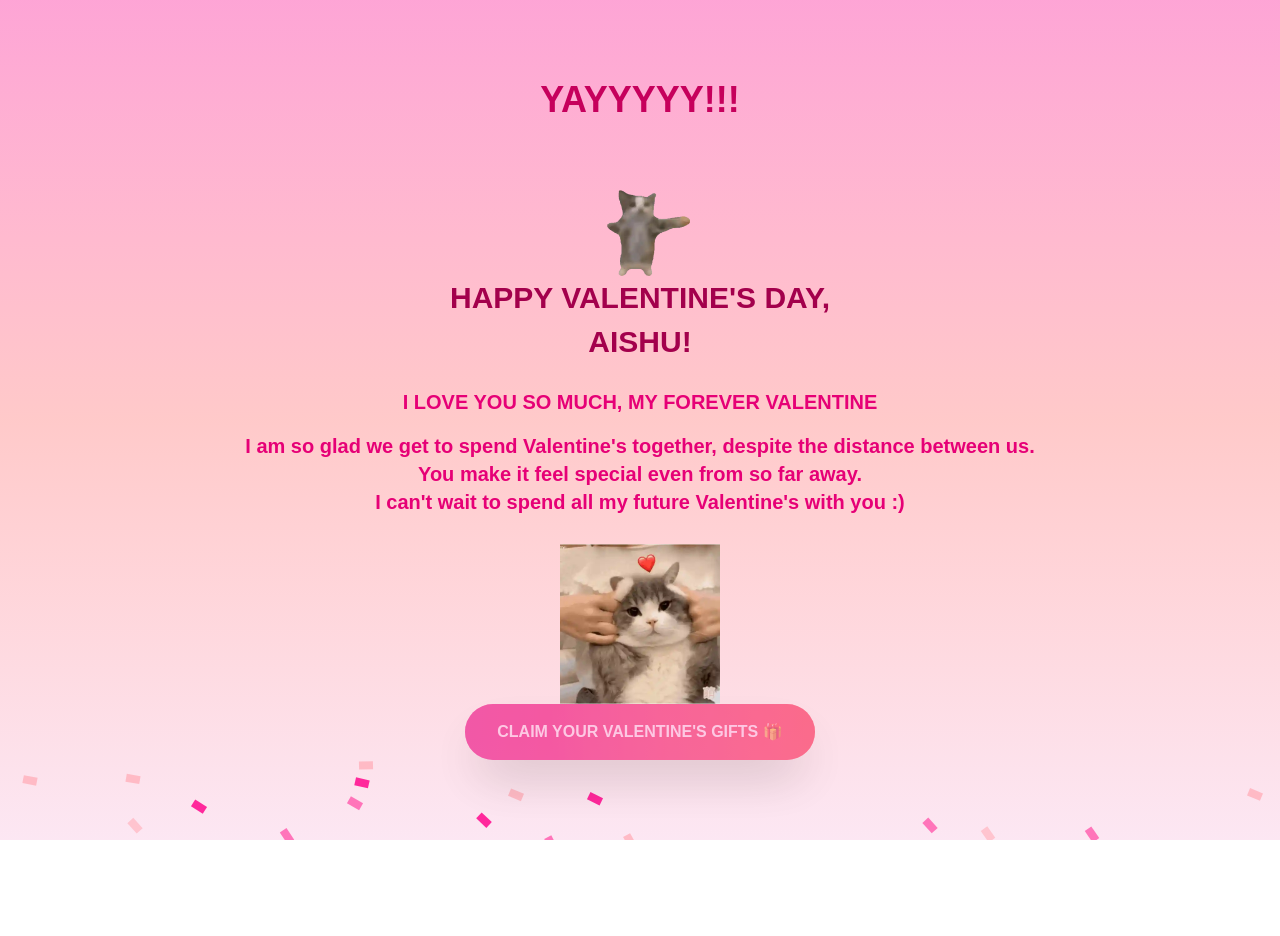
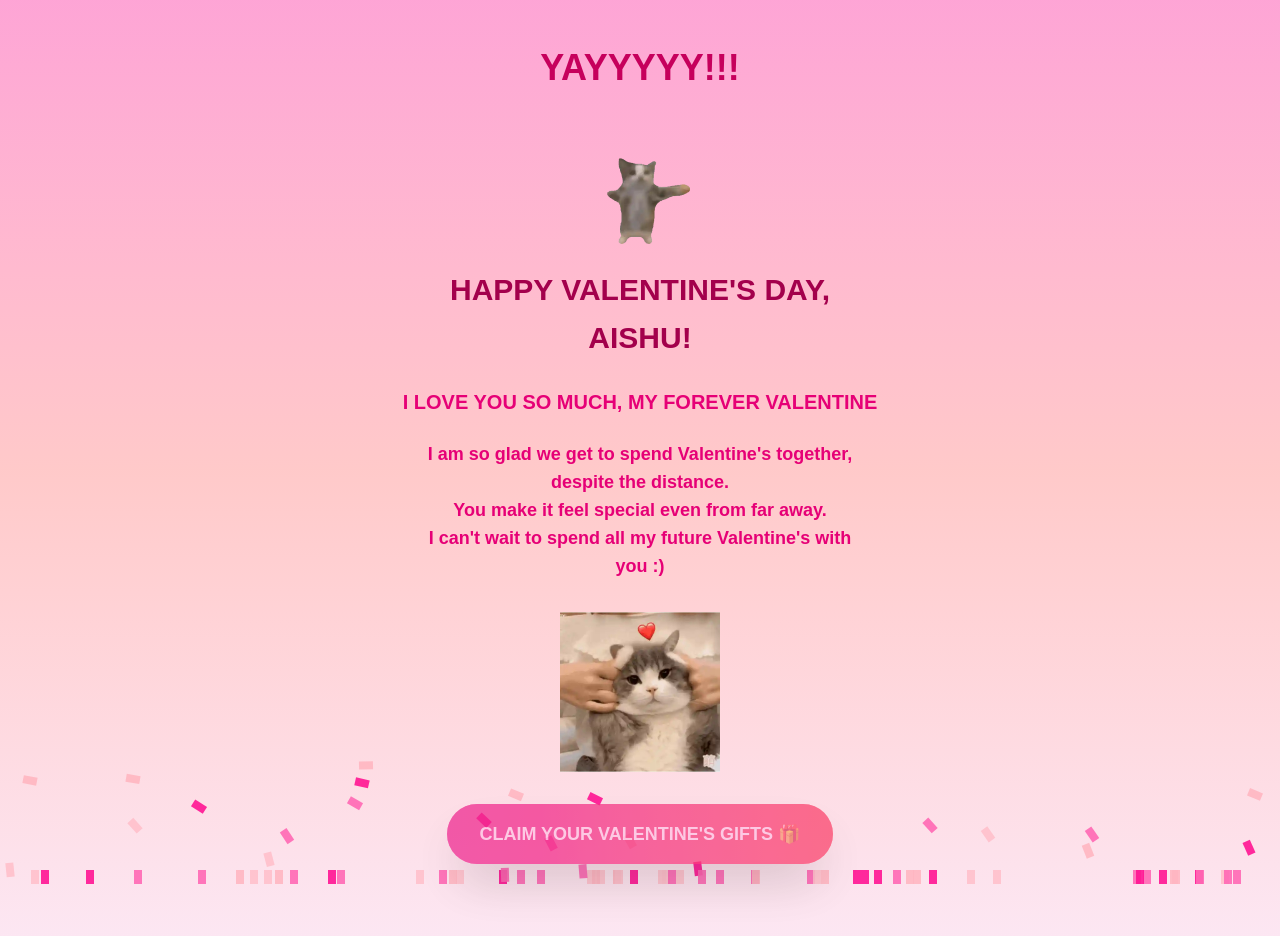
Before and after one commit to firsttimec0der/valentines, a Next.js app: page /hvd in a window 1280 px wide. Shown: the top 936 px of the page. Before the commit the page ends 840 px from the top, so only its background shows below. Built offline with nearby package versions, Linux system fonts and the light colour scheme.

Commit message:
fix formatting issues

```diff
--- a/app/gifts/page.tsx
+++ b/app/gifts/page.tsx
@@ -12,13 +12,18 @@ export default function GiftsPage() {
   ];
 
   return (
-    <main className="min-h-screen bg-gradient-to-b from-pink-300 via-red-200 to-pink-100 flex flex-col items-center px-4 py-12">
-      <div className='flex flex-1 flex-col items-center justify-center text-center gap-2'>
-        <h1 className="text-3xl sm:text-4xl font-extrabold text-pink-700 mb-10 text-center">
+    <main className="min-h-screen bg-gradient-to-b from-pink-300 via-red-200 to-pink-100 flex flex-col items-center px-4 py-8">
+
+      {/* Content container */}
+      <div className='flex flex-1 flex-col items-center justify-start text-center gap-6 w-full max-w-5xl'>
+
+        {/* Title */}
+        <h1 className="text-3xl sm:text-4xl font-extrabold text-pink-700 mb-6 text-center">
           Aishu's Valentine's Gifts
         </h1>
 
-        <div className="grid grid-cols-1 sm:grid-cols-3 gap-8 w-full max-w-4xl">
+        {/* Gifts grid */}
+        <div className="grid grid-cols-1 sm:grid-cols-3 gap-6 w-full">
           {gifts.map((gift) => (
             <div
               key={gift.name}
@@ -29,7 +34,7 @@ export default function GiftsPage() {
                 rounded-2xl
                 shadow-xl
                 flex flex-col items-center justify-center
-                h-48
+                h-44 sm:h-48
                 text-5xl
                 transition
                 hover:scale-105
@@ -41,7 +46,7 @@ export default function GiftsPage() {
               <p className="text-lg mt-4 text-pink-600 font-semibold">
                 Gift {gift.no}
               </p>
-                <p className="text-lg mt-2 ml-4 mr-4 text-pink-600 font-semibold">
+              <p className="text-sm sm:text-lg mt-2 mx-4 text-pink-600 font-semibold">
                 Tap to reveal...
               </p>
             </div>
@@ -50,7 +55,7 @@ export default function GiftsPage() {
       </div>
 
       {/* Back Button */}
-      <div className="flex justify-center mt-12">
+      <div className="fixed bottom-15 left-0 right-0 flex justify-center z-20">
         <button
           onClick={() => router.push('/hvd')}
           className="
--- a/app/gifts/vouchers/page.tsx
+++ b/app/gifts/vouchers/page.tsx
@@ -105,7 +105,7 @@ export default function FutureVouchersPage() {
       </div>
 
       {/* Back Button */}
-      <div className="flex justify-center mt-12">
+      <div className="fixed bottom-15 left-0 right-0 flex justify-center z-20">
         <button
           onClick={() => router.push('/gifts')}
           className="
--- a/app/hvd/page.tsx
+++ b/app/hvd/page.tsx
@@ -31,10 +31,10 @@ export default function HvdPage() {
       />
 
       {/* Content */}
-      <div className="relative z-10 min-h-screen flex flex-col px-4">
+      <div className="relative z-10 flex flex-col px-4 py-6 sm:py-12 min-h-screen">
 
         {/* TOP */}
-        <div className="flex flex-col items-center pt-20 gap-4">
+        <div className="flex flex-col items-center gap-2 sm:gap-4">
           <h1 className="text-3xl sm:text-4xl font-extrabold text-pink-700">
             YAYYYYY!!!
           </h1>
@@ -42,43 +42,43 @@ export default function HvdPage() {
           <img
             src="/stickers/cat jumping.webp"
             alt="Cat Jumping Sticker"
-            className="w-32 sm:w-36 h-auto"
+            className="w-28 sm:w-36 h-auto"
           />
         </div>
 
         {/* CENTER */}
-        <div className="flex flex-1 flex-col items-center justify-center text-center gap-2">
+        <div className="flex flex-1 flex-col items-center justify-center text-center gap-2 sm:gap-3 mt-4 sm:mt-6">
           <h2 className="text-2xl sm:text-3xl font-extrabold text-pink-800">
             HAPPY VALENTINE&apos;S DAY,
           </h2>
           <h2 className="text-2xl sm:text-3xl font-extrabold text-pink-800">
             AISHU!
           </h2>
-          <p className="text-lg sm:text-xl text-pink-600 font-semibold mt-5">
+          <p className="text-lg sm:text-xl text-pink-600 font-semibold mt-3 sm:mt-5">
             I LOVE YOU SO MUCH, MY FOREVER VALENTINE
           </p>
-          <p className="text-md sm:text-xl text-pink-600 font-semibold mt-2">
-            I am so glad we get to spend Valentine's together, despite the distance between us.<br></br>
-            You make it feel special even from so far away. <br></br>
+          <p className="text-md sm:text-lg text-pink-600 font-semibold mt-2 sm:mt-3 max-w-md">
+            I am so glad we get to spend Valentine's together, despite the distance.<br />
+            You make it feel special even from far away.<br />
             I can't wait to spend all my future Valentine's with you :)
           </p>
           <img
             src="/stickers/happy cat heart-1.jpg"
             alt="Happy Cat Heart Sticker"
-            className="w-40 sm:w-40 h-auto mt-5"
+            className="w-36 sm:w-40 h-auto mt-4 sm:mt-5"
           />
         </div>
 
         {/* BOTTOM */}
-        <div className="pb-20 flex justify-center">
+        <div className="flex justify-center mt-6 sm:mt-8 mb-4 sm:mb-8">
           <button
             className="
-              px-8 py-4 rounded-full
+              px-8 py-3 sm:py-4 rounded-full
               bg-gradient-to-r from-pink-600 to-red-500
-              text-white text-md font-extrabold
+              text-white text-md sm:text-lg font-extrabold
               shadow-2xl
               animate-pulse
-              hover:scale-110
+              hover:scale-105 sm:hover:scale-110
               active:scale-95
               transition-all
               relative
```
Lines whose indentation alone changed are shown as unchanged.
